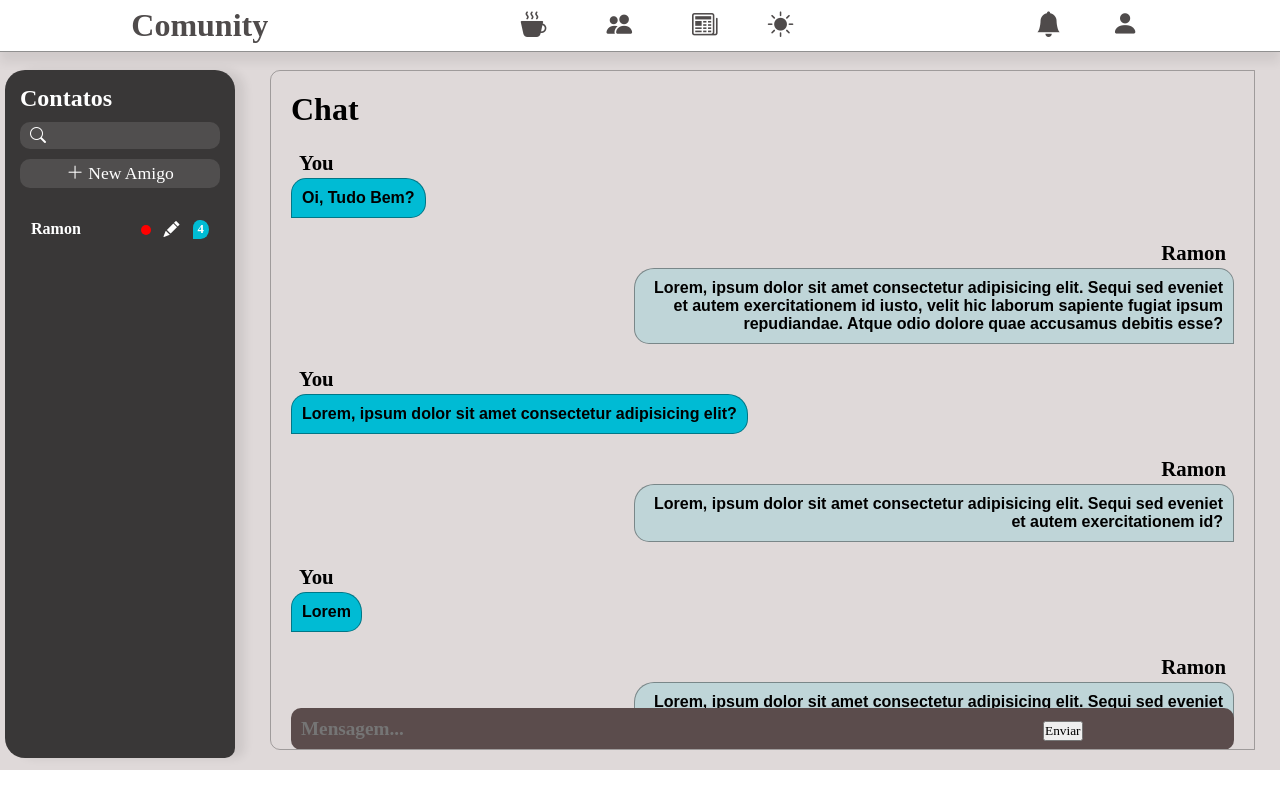
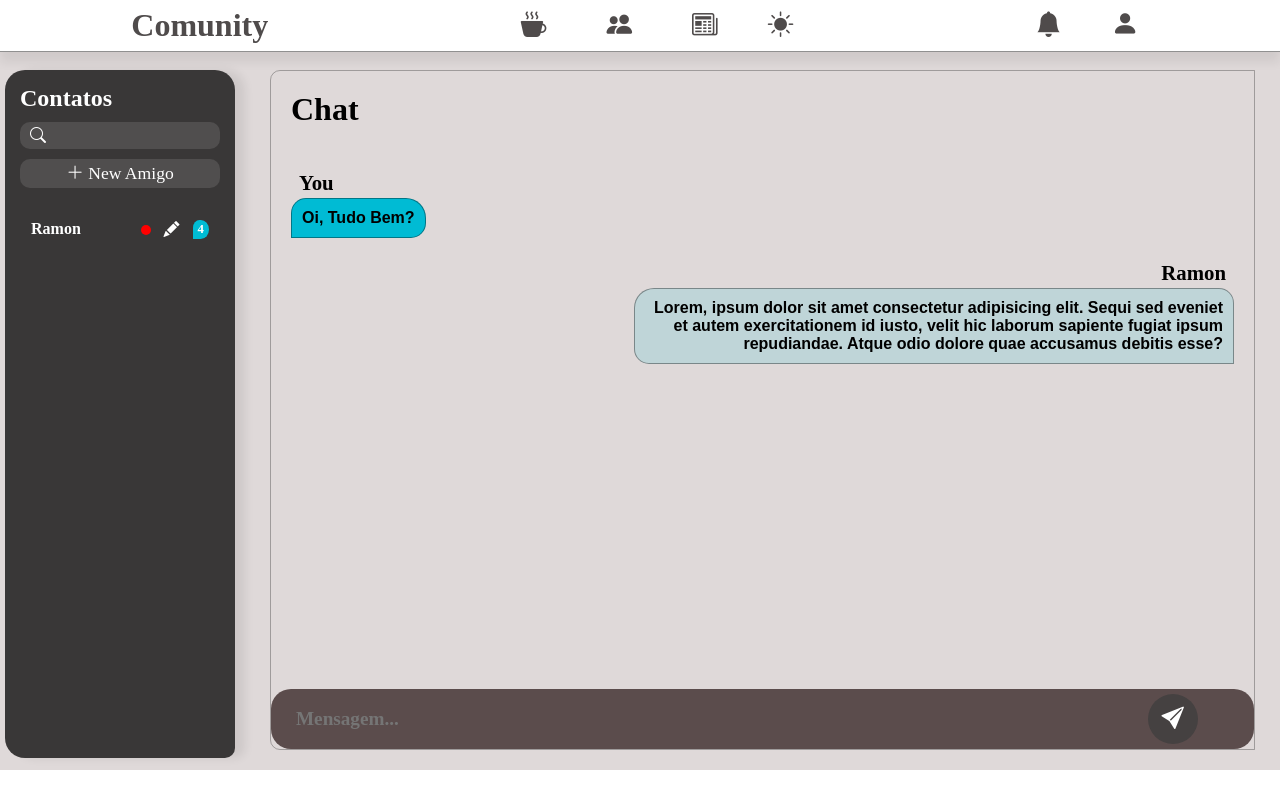
Before and after one commit to ramon-rodrigues-001/Comunity, a React (Vite) app in the folder frontEnd/: page /chatpv in a window 1280 px wide. Built offline with nearby package versions, Linux system fonts and the light colour scheme; a web font is replaced by a local one.

Commit message:
Input de mensagem com configuração de tamanho

```diff
--- a/frontEnd/src/components/aplicativo/pages/chat_pv/ChatPv.jsx
+++ b/frontEnd/src/components/aplicativo/pages/chat_pv/ChatPv.jsx
@@ -2,6 +2,14 @@ import styles from "./ChatPv.module.scss"
 
 export default function ChatPv(props) {
     const tema = props.tema
+
+
+
+    const handleInput = (event) => {
+        const inputArea = event.currentTarget;
+        inputArea.style.height = 'auto'; // Redefine a altura do textarea para permitir que ele se expanda
+        inputArea.style.height = inputArea.scrollHeight + 'px'; // Define a altura do textarea com base no tamanho do conteúdo
+    }
 
 
     return (
@@ -18,39 +26,17 @@ export default function ChatPv(props) {
                     <h4>Ramon</h4>
                     <p>Lorem, ipsum dolor sit amet consectetur adipisicing elit. Sequi sed eveniet et autem exercitationem id iusto, velit hic laborum sapiente fugiat ipsum repudiandae. Atque odio dolore quae accusamus debitis esse?</p>
                 </div>
-
-
-
-
-
-
-
-
-
-                <div className={styles.msg} id={styles.voce}>
-                    <h4>You</h4>
-                    <p>Lorem, ipsum dolor sit amet consectetur adipisicing elit?</p>
-                </div>
-                <div className={styles.msg} id={styles.amigo}>
-                    <h4>Ramon</h4>
-                    <p>Lorem, ipsum dolor sit amet consectetur adipisicing elit. Sequi sed eveniet et autem exercitationem id?</p>
-                </div><div className={styles.msg} id={styles.voce}>
-                    <h4>You</h4>
-                    <p>Lorem</p>
-                </div>
-                <div className={styles.msg} id={styles.amigo}>
-                    <h4>Ramon</h4>
-                    <p>Lorem, ipsum dolor sit amet consectetur adipisicing elit. Sequi sed eveniet et autem exercitationem id iusto,</p>
-                </div><div className={styles.msg} id={styles.voce}>
-                    <h4>You</h4>
-                    <p>Lorem, ipsum dolor sit amet consectetur adipisicing elit. Sequi sed eveniet et autem exercitationem id iusto, velit hic laborum sapiente fugiat ipsum repudiandae. Atque odio dolore quae accusamus debitis esse?</p>
-                </div>
             </div>
 
 
             <div className={styles.inputDeMensagem}>
-                <input type="text" name="" id="" placeholder="Mensagem..." />
-                <button>Enviar</button>
+                <textarea
+                    rows="1"
+                    className={styles.textarea} // Use a classe de estilo para o textarea
+                    onInput={handleInput} // Use o evento onInput para detectar mudanças no texto
+                    placeholder="Mensagem..."
+                />
+                <button><i class="bi bi-send-fill"></i></button>
             </div>
         </div>
     )
--- a/frontEnd/src/components/aplicativo/pages/chat_pv/ChatPv.module.scss
+++ b/frontEnd/src/components/aplicativo/pages/chat_pv/ChatPv.module.scss
@@ -3,12 +3,18 @@
     border: solid 1px rgba(0, 0, 0, 0.287);
     margin-bottom: 20px;
     height:85vh;
-    overflow-y: scroll;
+    overflow-y: auto;
     overflow-anchor: none;
-    padding: 20px;
     border-radius: 10px 0px 0px 10px;
 
+    .h1 {
+        padding: 20px 20px 0px 20px;
+    }
+
     .chat {
+        padding: 20px;
+        height: 90%;
+
         .msg {
             margin: 20px 0px;
 
@@ -45,23 +51,45 @@
 
     .inputDeMensagem {
         background-color: rgb(91, 76, 76);
+        border-radius: 20px;
         position: sticky;
         bottom: 0;
-        transform: translateY(50%);
-        padding: 4px;
+        padding: 5px 10px;
         width: 100%;
-        border-radius: 10px;
+        display: flex;
+        align-items: center;
 
-        input {
+        textarea {
             color: white;
             background-color: rgba(81, 0, 0, 0);
-            max-height: 40px;
             font-size: 1.2em;
             font-weight: bold;
-            padding: 6px;
+            padding: 10px 15px;
             border: none;
             border-radius: 10px;
-            width: 80%;
+            width: 90%;
+            resize: none; /* Impede que o usuário redimensione manualmente o textarea */
+            overflow-y: hidden;
+
+            &:focus {
+                outline: none;
+            }
+        }
+
+        button {
+            font-size: 1.4em;
+            background-color: #32363784;
+            color: white;
+            border: none;
+            width: 50px;
+            height: 50px;
+            border-radius: 50%;
+            transition: .3s;
+
+            &:hover {
+                // scale: 2;
+                transform: rotateZ(-47deg);
+            }
         }
     }
 
@@ -69,5 +97,11 @@
 
     &#temaDark {
         border-color: white;
+
+        #voce {
+            p {
+                color: black;
+            }
+        }
     }
 }
```
